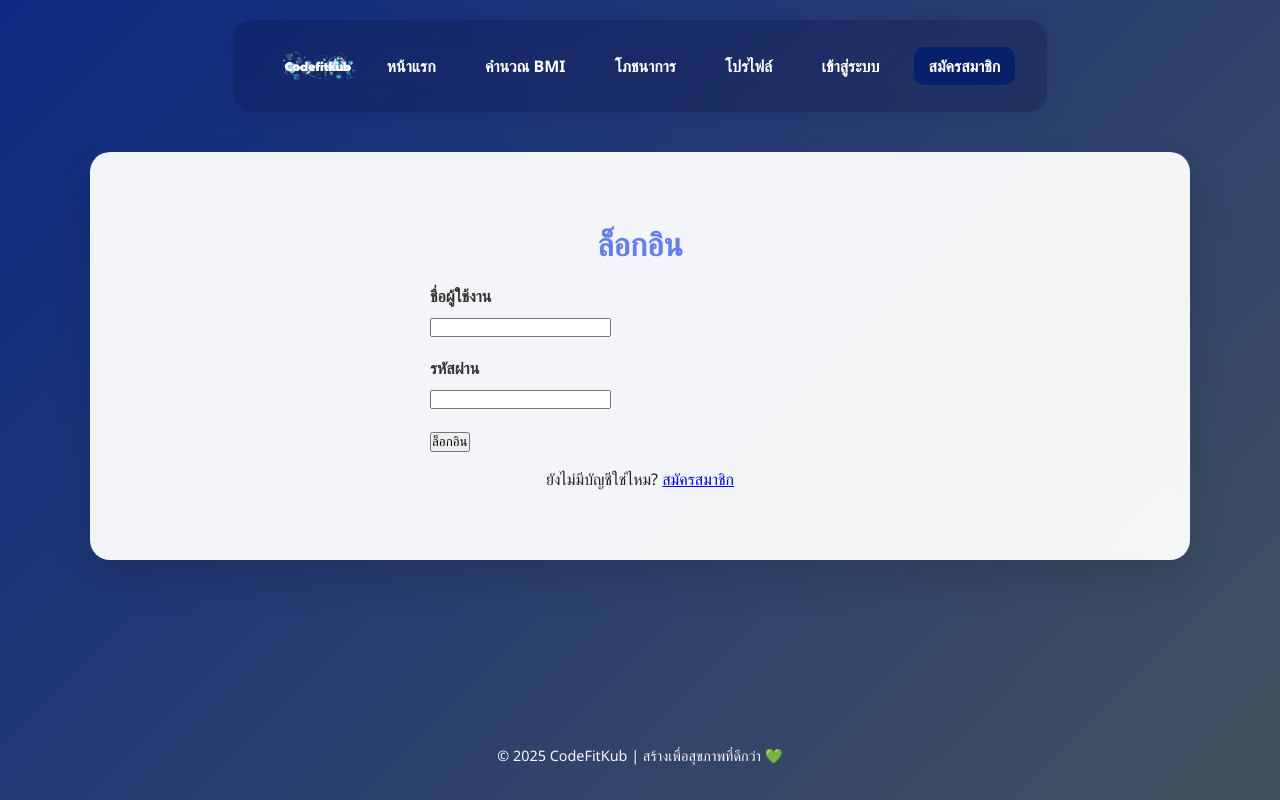
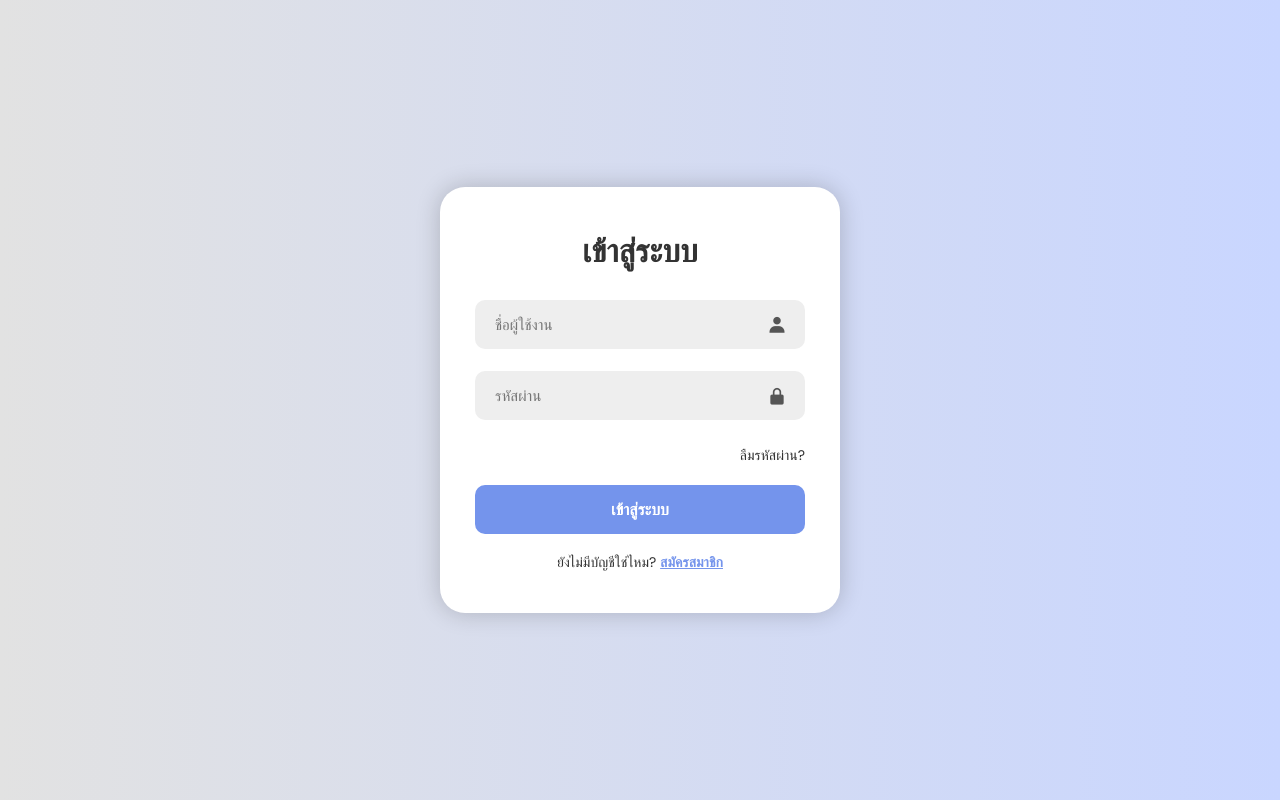
Before and after one commit to Nomu2448/Codefitkub, a Django app: page /login/ in a window 1280 px wide. Run offline with Django 5.2, Linux system fonts and the light colour scheme.

Commit message:
fix ui login

```diff
--- a/templates/login.html
+++ b/templates/login.html
@@ -1,62 +1,175 @@
+{% load static %}
+
 <!DOCTYPE html>
 <html lang="th">
 <head>
     <meta charset="UTF-8">
     <meta name="viewport" content="width=device-width, initial-scale=1.0">
     <title>เข้าสู่ระบบ - CodeFitKub</title>
+    <link href='https://unpkg.com/boxicons@2.1.4/css/boxicons.min.css' rel='stylesheet'>
+
     <style>
-        * { margin: 0; padding: 0; box-sizing: border-box; }
+        @import url('https://fonts.googleapis.com/css2?family=Poppins:wght@300;400;500;600;700&display=swap');
+
+        * {
+            margin: 0;
+            padding: 0;
+            box-sizing: border-box;
+            font-family: "Poppins", sans-serif;
+        }
+
         body {
-            font-family: 'Segoe UI', Tahoma, Geneva, Verdana, sans-serif;
-            background: linear-gradient(135deg, #667eea 0%, #764ba2 100%);
+            display: flex;
+            justify-content: center;
+            align-items: center;
             min-height: 100vh;
-            display: flex;
-            align-items: center;
-            justify-content: center;
-            padding: 20px;
+            background: linear-gradient(90deg, #e2e2e2, #c9d6ff);
         }
+
         .container {
-            background: white;
-            border-radius: 15px;
-            padding: 40px;
-            box-shadow: 0 10px 30px rgba(0,0,0,0.2);
-            max-width: 400px;
+            width: 400px;
+            background: #fff;
+            border-radius: 25px;
+            box-shadow: 0 0 25px rgba(0,0,0,.2);
+            padding: 40px 35px;
+            text-align: center;
+            transition: .3s ease;
+        }
+
+        .container:hover {
+            transform: translateY(-2px);
+            box-shadow: 0 5px 30px rgba(0,0,0,.25);
+        }
+
+        .container h1 {
+            font-size: 32px;
+            color: #333;
+            margin-bottom: 25px;
+        }
+
+        .input-box {
+            position: relative;
+            margin: 22px 0;
+        }
+
+        .input-box input {
             width: 100%;
+            padding: 13px 50px 13px 20px;
+            border-radius: 10px;
+            border: none;
+            background: #eee;
+            outline: none;
+            font-size: 15px;
+            color: #333;
+            transition: 0.3s;
         }
-        h1 { text-align: center; color: #667eea; margin-bottom: 30px; }
-        .form-group { margin-bottom: 20px; }
-        label { display: block; margin-bottom: 8px; color: #333; font-weight: 600; }
-        {% extends 'base.html' %}
 
-        {% block title %}ล็อกอิน - CodeFitKub{% endblock %}
+        .input-box input:focus {
+            background: #e6ebff;
+            box-shadow: 0 0 0 2px #7494ec inset;
+        }
 
-        {% block content %}
-        <div style="max-width:420px;margin:30px auto;">
-            <h1 style="text-align:center;color:#667eea;margin-bottom:20px;">ล็อกอิน</h1>
+        .input-box i {
+            position: absolute;
+            right: 18px;
+            top: 50%;
+            transform: translateY(-50%);
+            font-size: 20px;
+            color: #555;
+        }
 
-            {% if messages %}
-                {% for message in messages %}
-                    <div class="{% if message.tags == 'error' %}error{% else %}success{% endif %}" style="margin-bottom:12px;">
-                        {{ message }}
-                    </div>
-                {% endfor %}
-            {% endif %}
+        .forgot-link {
+            margin: 10px 0 18px;
+            text-align: right;
+        }
 
-            <form method="POST">
-                {% csrf_token %}
-                <div class="form-group">
-                    <label>ชื่อผู้ใช้งาน</label>
-                    <input type="text" name="username" required>
-                </div>
-                <div class="form-group">
-                    <label>รหัสผ่าน</label>
-                    <input type="password" name="password" required>
-                </div>
-                <button type="submit">ล็อกอิน</button>
-            </form>
+        .forgot-link a {
+            font-size: 14px;
+            color: #333;
+            text-decoration: none;
+            transition: 0.2s;
+        }
 
-            <div class="switch" style="text-align:center;margin-top:16px;">
-                ยังไม่มีบัญชีใช่ไหม? <a href="{% url 'register' %}">สมัครสมาชิก</a>
+        .forgot-link a:hover {
+            color: #7494ec;
+        }
+
+        .btn {
+            width: 100%;
+            padding: 12px;
+            border: none;
+            background: #7494ec;
+            color: #fff;
+            font-weight: 600;
+            border-radius: 10px;
+            cursor: pointer;
+            transition: 0.25s;
+            font-size: 16px;
+        }
+
+        .btn:hover {
+            background: #5f7ae2;
+        }
+
+        p {
+            margin-top: 20px;
+            color: #333;
+            font-size: 14px;
+        }
+
+        @media screen and (max-width: 480px) {
+            .container {
+                width: 100%;
+                margin: 20px;
+                padding: 30px 25px;
+                border-radius: 20px;
+            }
+        }
+    </style>
+</head>
+<body>
+
+    <div class="container">
+        <form method="POST" action="{% url 'login' %}">
+            {% csrf_token %}
+            <h1>เข้าสู่ระบบ</h1>
+
+            <div class="input-box">
+                <input type="text" name="username" placeholder="ชื่อผู้ใช้งาน" required>
+                <i class='bx bxs-user'></i>
             </div>
-        </div>
-        {% endblock %}
+
+            <div class="input-box">
+                <input type="password" name="password" placeholder="รหัสผ่าน" required>
+                <i class='bx bxs-lock-alt'></i>
+            </div>
+
+            <div class="forgot-link">
+                <a href="#">ลืมรหัสผ่าน?</a>
+            </div>
+
+            <button type="submit" class="btn">เข้าสู่ระบบ</button>
+
+            <p style="margin-top: 18px;">
+                ยังไม่มีบัญชีใช่ไหม?
+                <a href="{% url 'register' %}" style="color:#7494ec; font-weight:600;">สมัครสมาชิก</a>
+            </p>
+        </form>
+    </div>
+
+    <script>
+        // เพิ่มเอฟเฟกต์ focus นุ่ม ๆ ตอนกรอกข้อมูล
+        document.querySelectorAll('.input-box input').forEach(input => {
+            input.addEventListener('focus', e => {
+                e.target.parentElement.classList.add('focus');
+            });
+            input.addEventListener('blur', e => {
+                if (!e.target.value) {
+                    e.target.parentElement.classList.remove('focus');
+                }
+            });
+        });
+    </script>
+
+</body>
+</html>
```
Also changed, not shown: db.sqlite3.
